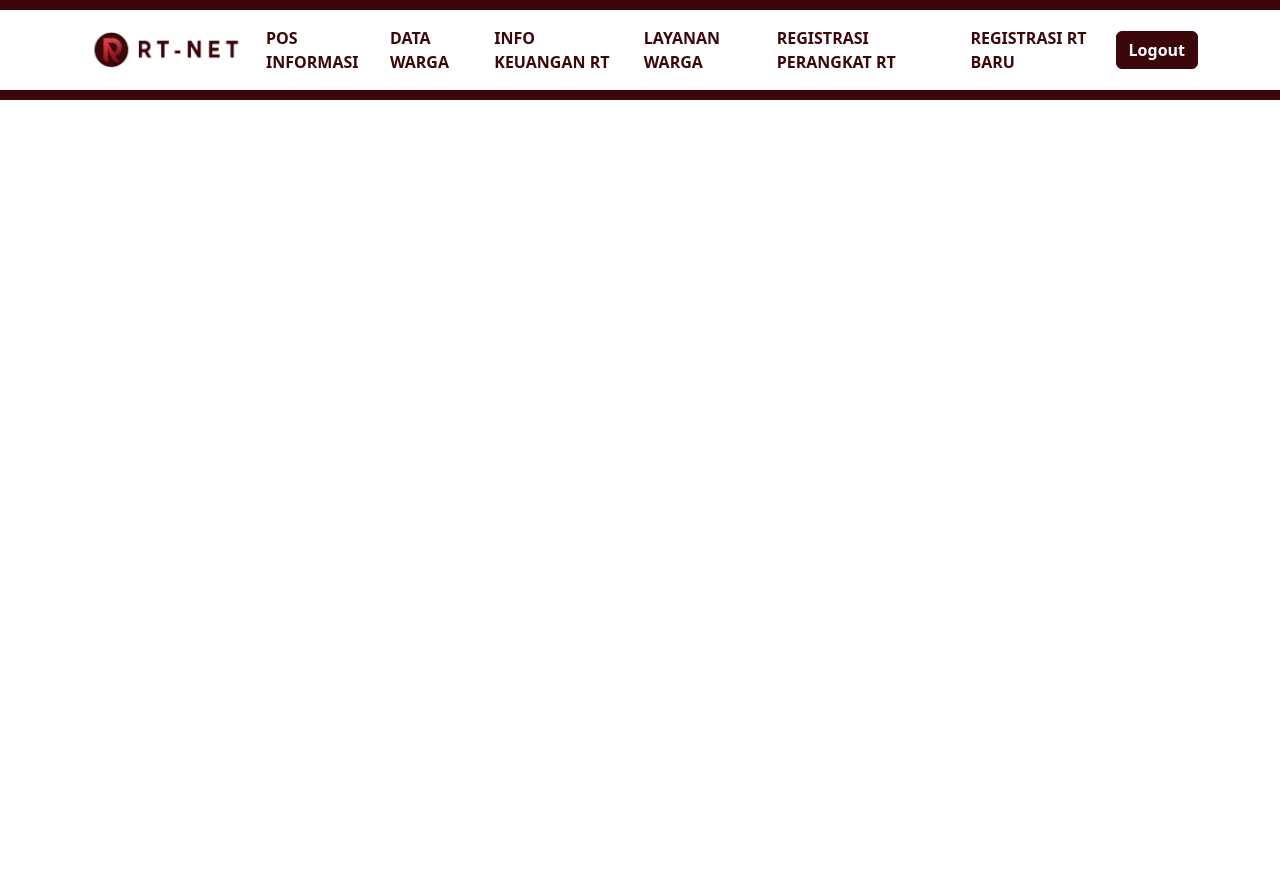
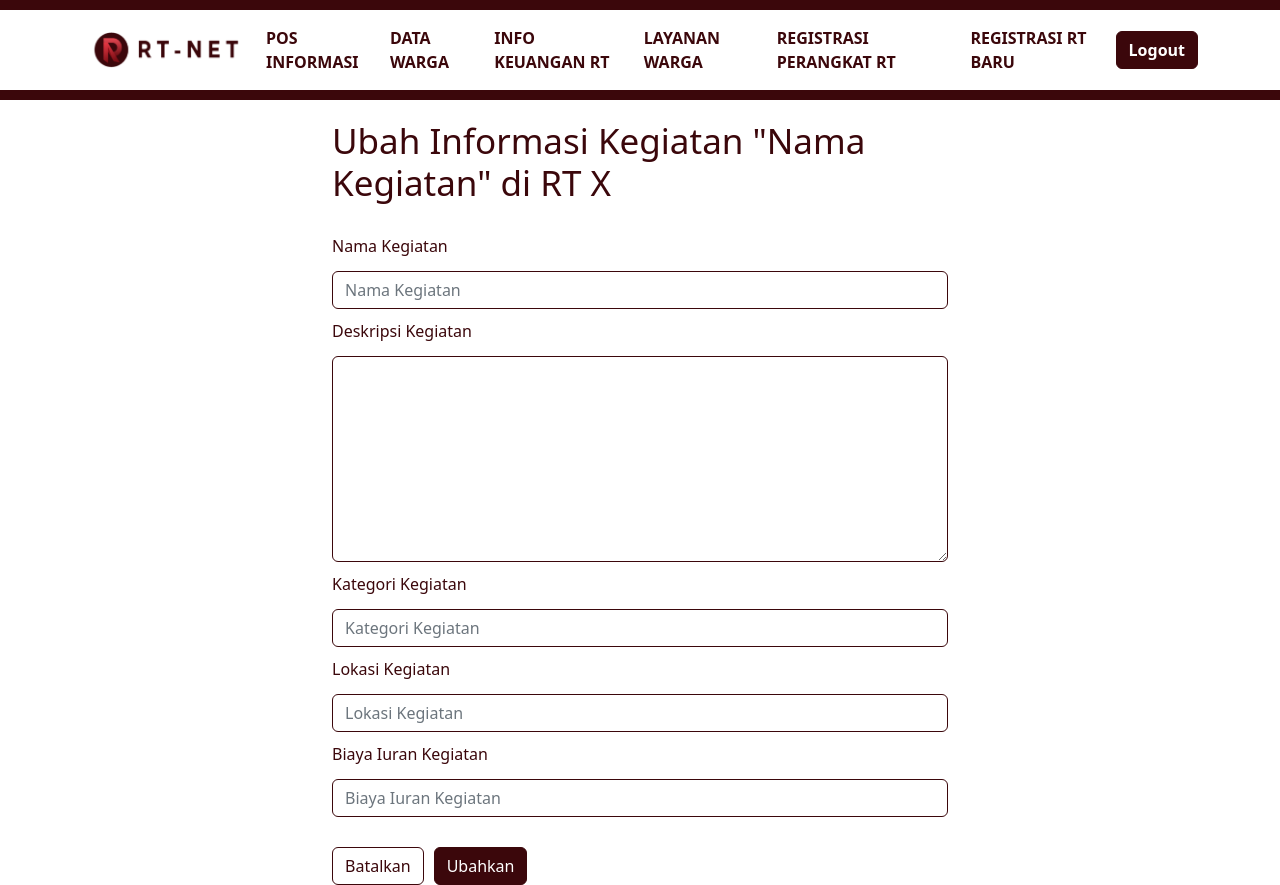
Before and after one commit to RT-NET-FINAL-PROJECT/FRONTEND, a React (Vite) app in the folder client-CMS/Client CMS/: page /posts/edit/1 in a window 1280 px wide. Before the commit the page ends 800 px from the top, so only its background shows below. Built offline with nearby package versions, Linux system fonts and the light colour scheme.

Commit message:
Feat: Add Edit Post and Add Post Page

```diff
--- a/client-CMS/Client CMS/src/pages/AddPostPage.jsx
+++ b/client-CMS/Client CMS/src/pages/AddPostPage.jsx
@@ -1,6 +1,76 @@
+import React, { useEffect, useState } from "react";
+import Container from "react-bootstrap/Container";
+import Button from "react-bootstrap/Button";
+import Form from "react-bootstrap/Form";
+import { Link } from "react-router-dom";
+
 export default function AddPostPage() {
 
-    return (
-      <div>Ini Halaman AddPostPage</div>
-    )
-  }
+  return (
+    <Container className="w-50" style={{marginTop:"100px"}}>
+      <h1 style={{color:'rgba(59,7,11,255)', marginTop: "120px", fontSize:"35px"}}>Formulir Informasi Kegiatan RT X</h1>
+      <Form style={{borderColor:'rgba(59,7,11,255)', marginTop: "25px"}}>
+          <Form.Group >
+            <Form.Label style={{color:'rgba(59,7,11,255)' , marginTop: "5px"}}>Nama Kegiatan</Form.Label>
+            <Form.Control
+              name="nama"
+              type="text"
+              placeholder="Nama Kegiatan"
+              style={{color:'rgba(59,7,11,255)', border: "1px solid rgba(59,7,11,255)", marginTop: "5px"}}
+            />
+            <Form.Label style={{color:'rgba(59,7,11,255)', marginTop: "10px"}}>Deskripsi Kegiatan</Form.Label>
+            <Form.Control
+              name="deskripsi"
+              as="textarea"
+              rows={8}
+              style={{color:'rgba(59,7,11,255)', border: "1px solid rgba(59,7,11,255)", marginTop: "5px"}}
+            />
+            <Form.Label style={{color:'rgba(59,7,11,255)', marginTop: "10px"}}>Kategori Kegiatan</Form.Label>
+            <Form.Control
+              name="kategori"
+              type="text"
+              placeholder="Kategori Kegiatan"
+              style={{color:'rgba(59,7,11,255)', border: "1px solid rgba(59,7,11,255)", marginTop: "5px"}}
+            />
+            <Form.Label style={{color:'rgba(59,7,11,255)', marginTop: "10px"}}>Lokasi Kegiatan</Form.Label>
+            <Form.Control
+              name="lokasi"
+              type="text"
+              placeholder="Lokasi Kegiatan"
+              style={{color:'rgba(59,7,11,255)', border: "1px solid rgba(59,7,11,255)", marginTop: "5px"}}
+            />
+            <Form.Label style={{color:'rgba(59,7,11,255)', marginTop: "10px"}}>Biaya Iuran Kegiatan</Form.Label>
+            <Form.Control
+              name="biaya"
+              type="text"
+              placeholder="Biaya Iuran Kegiatan"
+              style={{color:'rgba(59,7,11,255)', border: "1px solid rgba(59,7,11,255)", marginTop: "5px"}}
+            />
+          </Form.Group>
+          <Link to={'/'}>
+          <Button
+            style={{
+              marginTop: "30px",
+              backgroundColor:'white',
+              borderColor:'rgba(59,7,11,255)',
+              color:'rgba(59,7,11,255)',
+              marginRight:'10px',
+            }}
+          >
+          Batalkan
+          </Button>
+        </Link>
+        <Button
+          style={{
+            marginTop: "30px",
+            backgroundColor:'rgba(59,7,11,255)',
+            borderColor:'rgba(59,7,11,255)'
+          }}
+          type="submit"
+        >
+          Tambahkan
+        </Button>
+      </Form>
+    </Container>
+  );
+}
--- a/client-CMS/Client CMS/src/pages/EditPostPage.jsx
+++ b/client-CMS/Client CMS/src/pages/EditPostPage.jsx
@@ -1,6 +1,76 @@
+import React, { useEffect, useState } from "react";
+import Container from "react-bootstrap/Container";
+import Button from "react-bootstrap/Button";
+import Form from "react-bootstrap/Form";
+import { Link } from "react-router-dom";
+
 export default function EditPostPage() {
 
-    return (
-      <div>Ini Halaman EditPostPage</div>
-    )
+  return (
+    <Container className="w-50" style={{marginTop:"100px"}}>
+      <h1 style={{color:'rgba(59,7,11,255)', marginTop: "120px", fontSize:"35px"}}>Ubah Informasi Kegiatan "Nama Kegiatan" di RT X</h1>
+      <Form style={{borderColor:'rgba(59,7,11,255)', marginTop: "25px"}}>
+          <Form.Group >
+            <Form.Label style={{color:'rgba(59,7,11,255)' , marginTop: "5px"}}>Nama Kegiatan</Form.Label>
+            <Form.Control
+              name="nama"
+              type="text"
+              placeholder="Nama Kegiatan"
+              style={{color:'rgba(59,7,11,255)', border: "1px solid rgba(59,7,11,255)", marginTop: "5px"}}
+            />
+            <Form.Label style={{color:'rgba(59,7,11,255)', marginTop: "10px"}}>Deskripsi Kegiatan</Form.Label>
+            <Form.Control
+              name="deskripsi"
+              as="textarea"
+              rows={8}
+              style={{color:'rgba(59,7,11,255)', border: "1px solid rgba(59,7,11,255)", marginTop: "5px"}}
+            />
+            <Form.Label style={{color:'rgba(59,7,11,255)', marginTop: "10px"}}>Kategori Kegiatan</Form.Label>
+            <Form.Control
+              name="kategori"
+              type="text"
+              placeholder="Kategori Kegiatan"
+              style={{color:'rgba(59,7,11,255)', border: "1px solid rgba(59,7,11,255)", marginTop: "5px"}}
+            />
+            <Form.Label style={{color:'rgba(59,7,11,255)', marginTop: "10px"}}>Lokasi Kegiatan</Form.Label>
+            <Form.Control
+              name="lokasi"
+              type="text"
+              placeholder="Lokasi Kegiatan"
+              style={{color:'rgba(59,7,11,255)', border: "1px solid rgba(59,7,11,255)", marginTop: "5px"}}
+            />
+            <Form.Label style={{color:'rgba(59,7,11,255)', marginTop: "10px"}}>Biaya Iuran Kegiatan</Form.Label>
+            <Form.Control
+              name="biaya"
+              type="text"
+              placeholder="Biaya Iuran Kegiatan"
+              style={{color:'rgba(59,7,11,255)', border: "1px solid rgba(59,7,11,255)", marginTop: "5px"}}
+            />
+          </Form.Group>
+          <Link to={'/'}>
+          <Button
+            style={{
+              marginTop: "30px",
+              backgroundColor:'white',
+              borderColor:'rgba(59,7,11,255)',
+              color:'rgba(59,7,11,255)',
+              marginRight:'10px',
+            }}
+          >
+          Batalkan
+          </Button>
+        </Link>
+        <Button
+          style={{
+            marginTop: "30px",
+            backgroundColor:'rgba(59,7,11,255)',
+            borderColor:'rgba(59,7,11,255)'
+          }}
+          type="submit"
+        >
+          Ubahkan
+        </Button>
+      </Form>
+    </Container>
+  );
   }
```
